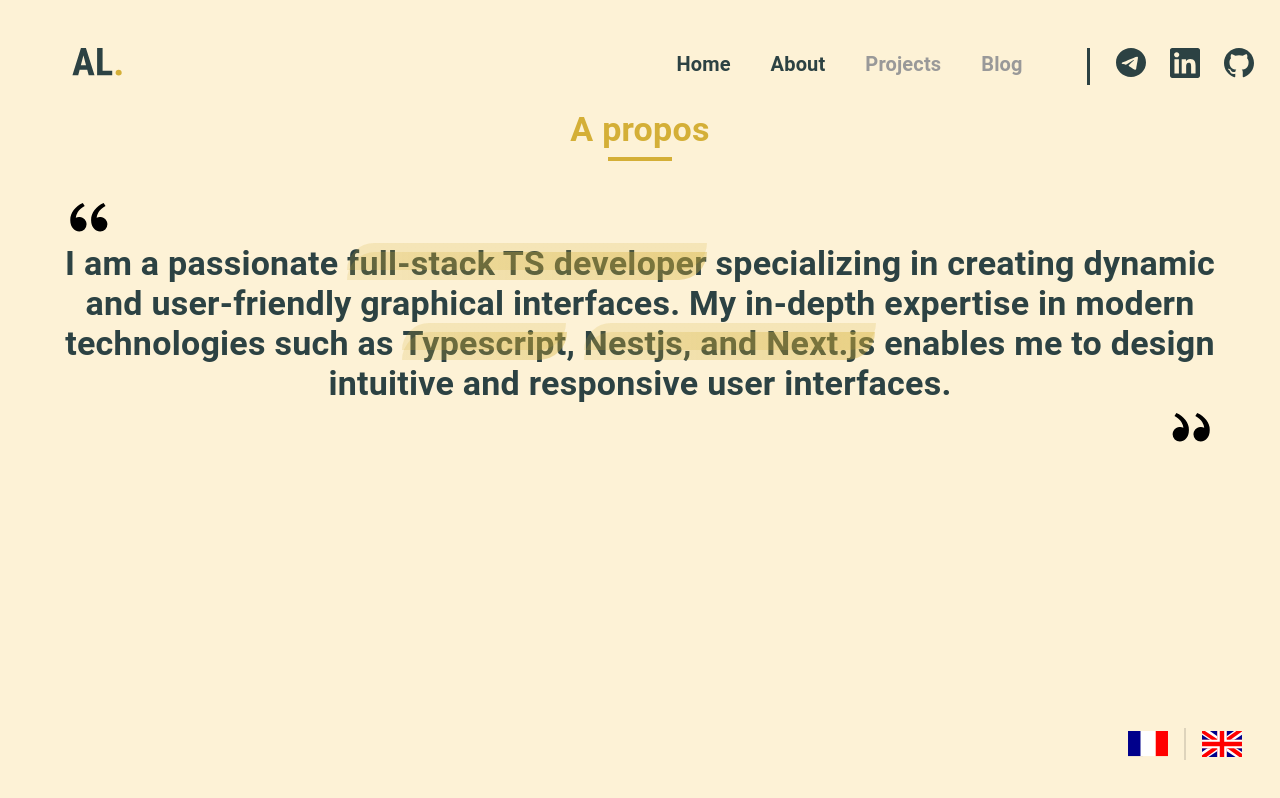
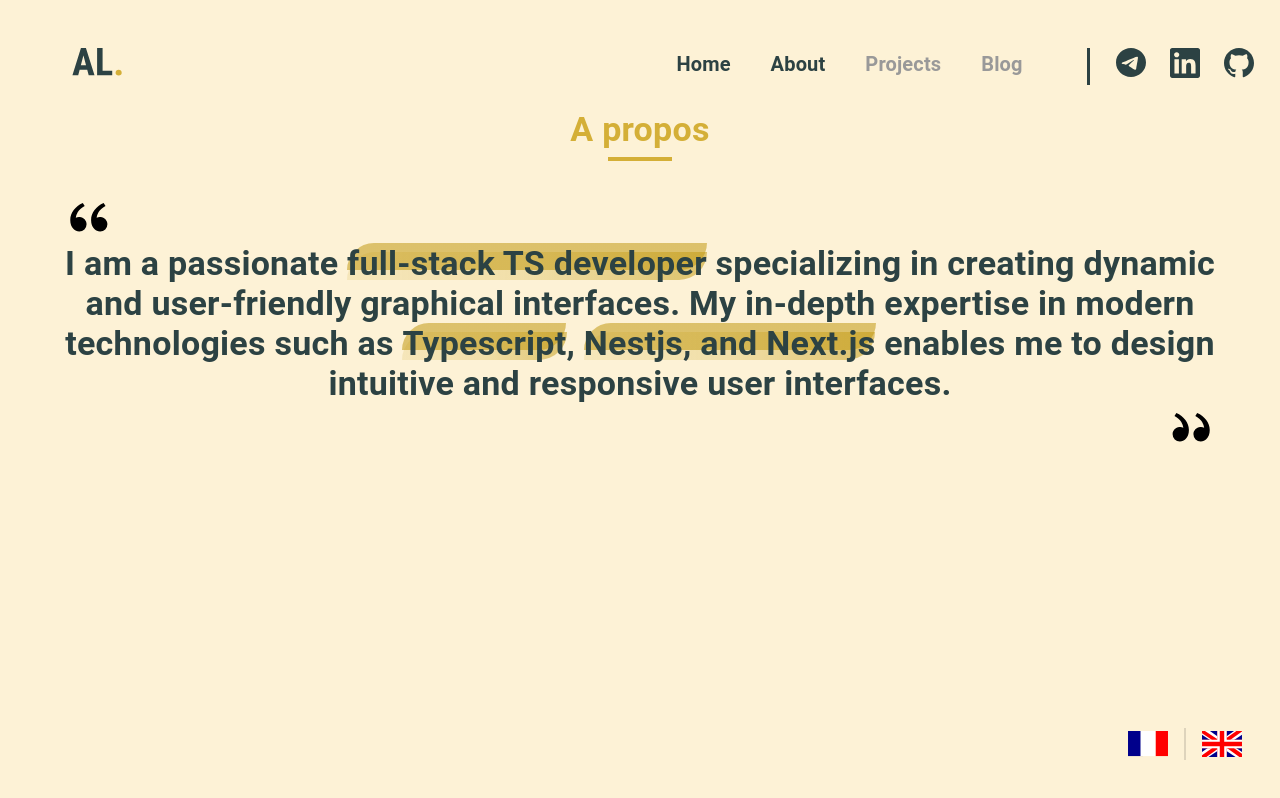
Before and after one commit to axellandre/portfolio, a React (Vite) app: page /about in a window 1280 px wide. Shown: the top 798 px of the page. Built offline with nearby package versions, Linux system fonts and the light colour scheme.

Commit message:
fix : highlight animation

```diff
--- a/src/theme/highlight.css
+++ b/src/theme/highlight.css
@@ -30,14 +30,14 @@
   position: absolute;
   bottom: 0.1em;
   left: 0;
-  bottom: -0,6rem;
   height: 0.8em;
   width: 100%;
-  background: linear-gradient(90deg, rgba(212, 175, 53, 0.173) 0%, rgba(212, 175, 53, 0.282) 50%, rgba(212, 175, 53, 0.381) 100%);
+  background: linear-gradient(90deg, rgba(212, 175, 53, 0.173) 0%, rgba(212, 175, 53, 0.282) 50%, rgba(194, 154, 20, 0.552) 100%);
   transform-origin: left;
   transform: scaleX(0);
   border-radius: 1em 0 1em 0;
   animation: highlight 1s linear forwards;
+  z-index: -1;
 }
 
 .highlight::after {
@@ -46,9 +46,10 @@
   right: 0;
   height: 0.8em;
   width: 100%;
-  background: linear-gradient(90deg, rgba(212, 175, 53, 0.188) 100%, rgba(212, 175, 53, 0.282) 50%, rgba(212, 175, 53, 0.374) 0%);
+  background: linear-gradient(90deg, rgba(194, 154, 20, 0.552) 100%, rgba(212, 175, 53, 0.282) 50%, rgba(212, 175, 53, 0.188) 0%);
   transform-origin: right;
   transform: scaleX(0);
   border-radius: 1em 0 1em 0;
   animation: highlight-reverse 1s linear 1s forwards;
+  z-index: -1;
 }
```
